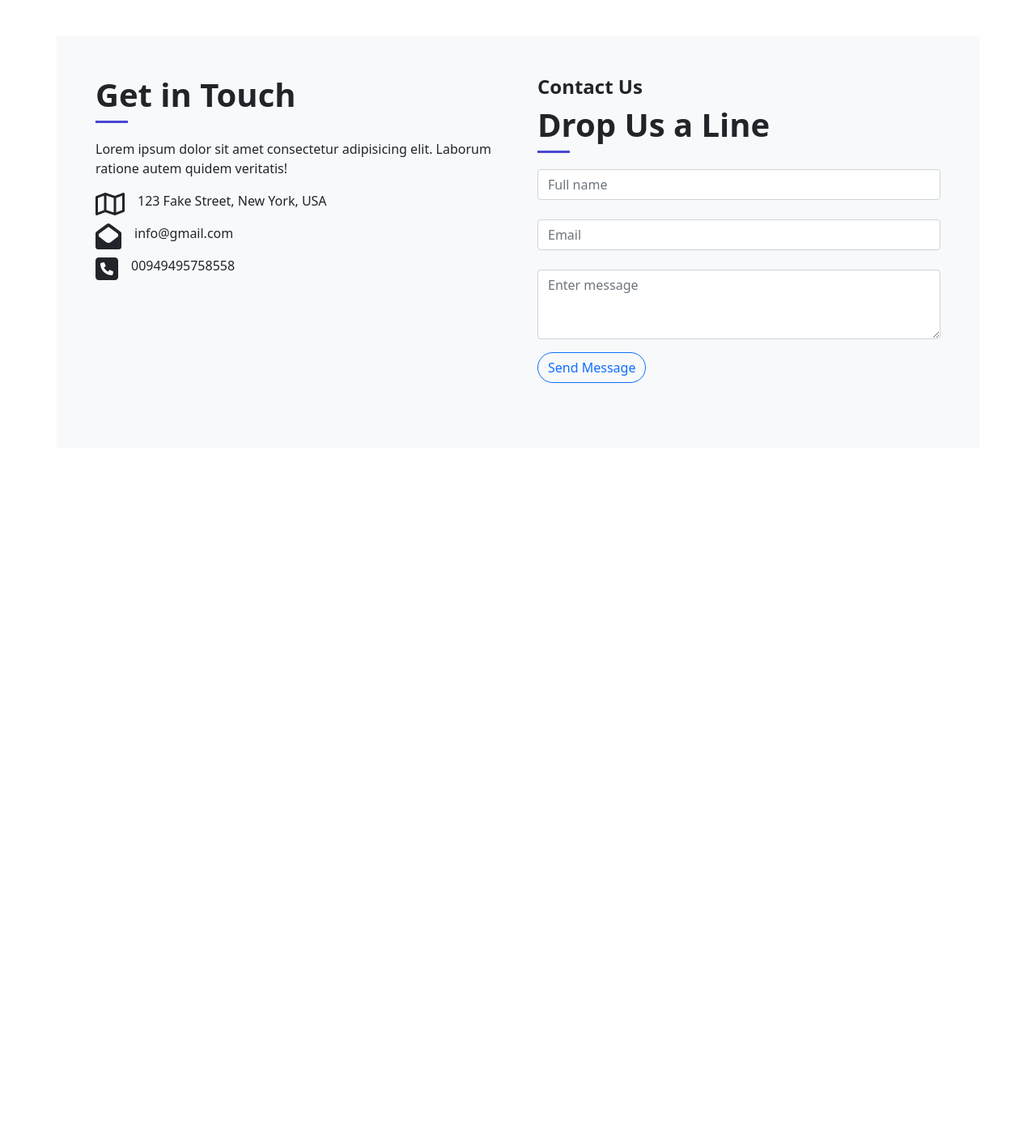
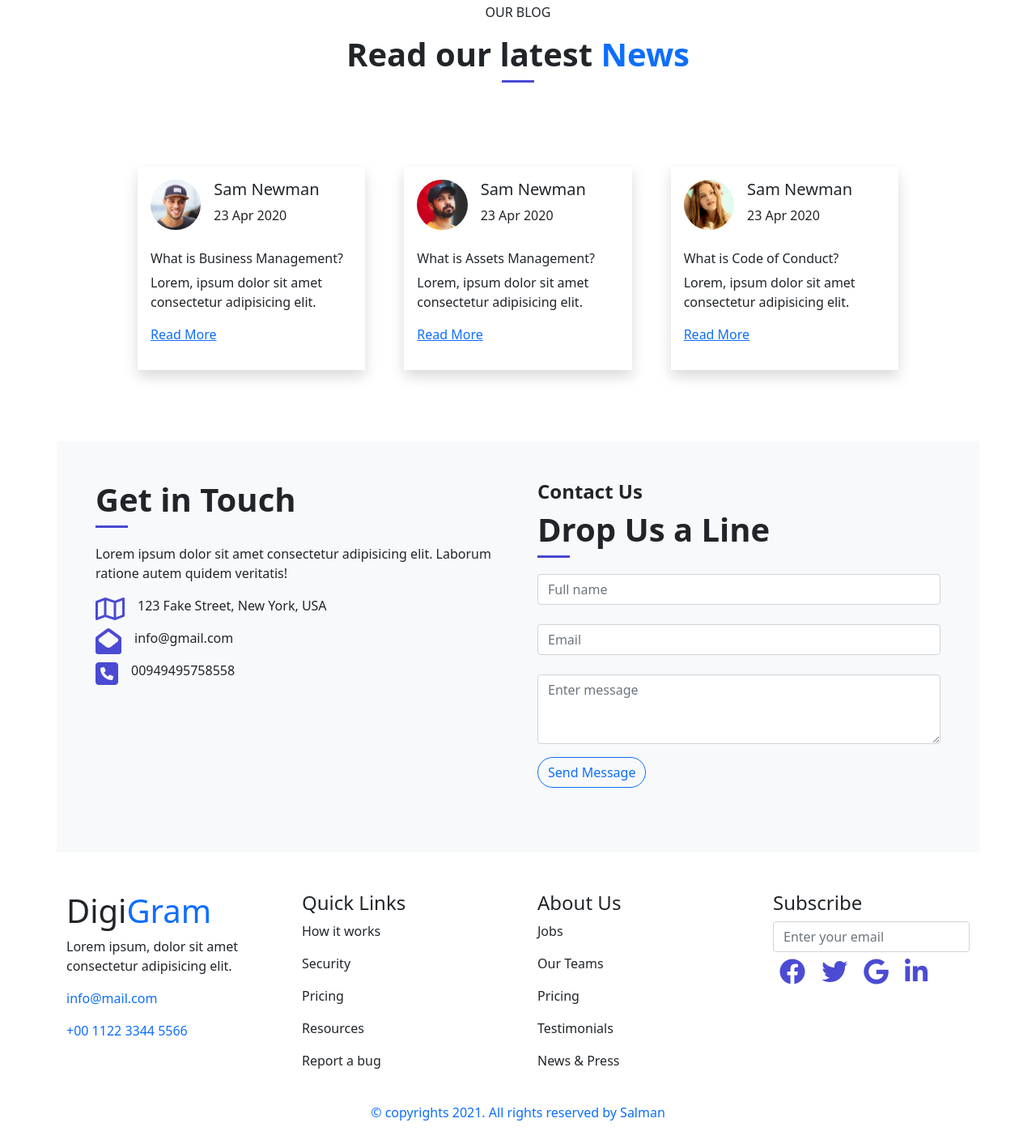
Before and after one commit to Mahmudur-Rahman-Salman/DigiGram, a plain HTML site: page index.html in a window 1280 px wide. Shown: the part 3184-4597 px from the top of the page at 81% size. Before the commit the page ends 3785 px from the top, so only its background shows below. Drawn offline with nearby package versions, Linux system fonts and the light colour scheme.

Commit message:
full complete

```diff
--- a/index.html
+++ b/index.html
@@ -175,22 +175,27 @@
             <div
                 style="width: 40px; height: 3px; background-color: rgba(18, 18, 199, 0.76); margin: 0 auto;margin-bottom: 20px;">
             </div>
-            <div class="row" style="margin:30px;">
-                <div class="col-12 col-md-6 col-lg-4 text-center shadow border rounded-3 p-5">
+            <div class="row g-5">
+                <div class="col-12 col-md-6 col-lg-4 text-center">
+                    <div class="shadow p-5">
                         <p><i class="fas fa-users fa-3x"></i></p>
                         <h4>MEMBERSHIP</h4>
                         <h3><sup>$</sup>30</h3>
                         <p>Choose the plan that right for you</p>
                         <button class="btn btn-outline-secondary rounded-pill">Choose Plan</button>
                     </div>
-                <div class="col-12 col-md-6 col-lg-4 text-center shadow border rounded-3 p-5 bg-primary text-white">
+                </div>
+                <div class="col-12 col-md-6 col-lg-4 text-center ">
+                    <div class="shadow bg-primary text-white p-5">
                         <p><i class="fas fa-building fa-3x"></i></p>
                         <h4>DEDICATED</h4>
                         <h3><sup>$</sup>60</h3>
                         <p>Choose the plan that right for you</p>
                         <button class="btn btn-outline-danger rounded-pill">Choose Plan</button>
                     </div>
-                <div class="col-12 col-md-6 col-lg-4 text-center shadow border rounded-3 p-5">
+                </div>
+                <div class="col-12 col-md-6 col-lg-4 text-center">
+                    <div class="shadow p-5">
                         <p><i class="fas fa-rocket fa-3x"></i></p>
                         <h4>PRIVATE</h4>
                         <h3><sup>$</sup>90</h3>
@@ -198,7 +203,72 @@
                         <button class="btn btn-outline-secondary rounded-pill">Choose Plan</button>
                     </div>
                 </div>
+            </div>
         </section>
+        <section class="container">
+            <p class="text-center">OUR BLOG</p>
+            <h1 class="fw-bold text-center">Read our latest <span class="text-primary">News</span></h1>
+            <div style="width: 40px; height: 3px; background-color: rgba(18, 18, 199, 0.76); margin:0 auto;">
+            </div>
+            <div class="row m-5 p-3 g-3">
+                <div class="col-12 col-md-6 col-lg-4 p-4">
+                    <div class="shadow p-3">
+                        <div class="d-flex">
+                            <div class="w-25 me-3">
+                                <img src="/img/person/person_1.jpg" class="img-fluid rounded-circle" alt="person">
+                            </div>
+                            <div>
+                                <h5>Sam Newman</h5>
+                                <p>23 Apr 2020</p>
+                            </div>
+                        </div>
+                        <div class="my-3">
+                            <h6>What is Business Management?</h6>
+                            <p>Lorem, ipsum dolor sit amet <br> consectetur adipisicing elit.</p>
+                            <a href="#">Read More</a>
+                        </div>
+                    </div>
+                </div>
+                <div class="col-12 col-md-6 col-lg-4  p-4">
+                    <div class="shadow p-3">
+                        <div class="d-flex">
+                            <div class="w-25 me-3">
+                                <img src="/img/person/person_2.jpg" class="img-fluid rounded-circle" alt="person">
+                            </div>
+                            <div>
+                                <h5>Sam Newman</h5>
+                                <p>23 Apr 2020</p>
+                            </div>
+                        </div>
+                        <div class="my-3">
+                            <h6>What is Assets Management?</h6>
+                            <p>Lorem, ipsum dolor sit amet <br> consectetur adipisicing elit.</p>
+                            <a href="#">Read More</a>
+                        </div>
+                    </div>
+                </div>
+                <div class="col-12 col-md-6 col-lg-4 p-4">
+                    <div class="shadow p-3">
+                        <div class="d-flex">
+                            <div class="w-25 me-3">
+                                <img src="/img/person/person_3.jpg" class="img-fluid rounded-circle" alt="person">
+                            </div>
+                            <div>
+                                <h5>Sam Newman</h5>
+                                <p>23 Apr 2020</p>
+                            </div>
+                        </div>
+                        <div class="my-3">
+                            <h6>What is Code of Conduct?</h6>
+                            <p>Lorem, ipsum dolor sit amet <br> consectetur adipisicing elit.</p>
+                            <a href="#">Read More</a>
+                        </div>
+                    </div>
+                </div>
+
+            </div>
+        </section>
+
 
         <section class="container my-5 py-5 bg-light p-5">
             <div class="row g-5">
@@ -211,17 +281,17 @@
                         Laborum ratione autem quidem veritatis!</p>
                     <div>
                         <div class="d-flex">
-                            <i class="far fa-map fa-2x"></i>
+                            <i class="far fa-map fa-2x" style="color: rgba(18, 18, 199, 0.76);"></i>
                             <address class="ms-3">
                                 123 Fake Street, New York, USA
                             </address>
                         </div>
                         <div class="d-flex">
-                            <i class="fas fa-envelope-open fa-2x"></i>
+                            <i class="fas fa-envelope-open fa-2x" style="color: rgba(18, 18, 199, 0.76);"></i>
                             <p class="ms-3">info@gmail.com</p>
                         </div>
                         <div class="d-flex">
-                            <i class="fas fa-phone-square fa-2x"></i>
+                            <i class="fas fa-phone-square fa-2x" style="color: rgba(18, 18, 199, 0.76);"></i>
                             <p class="ms-3">00949495758558</p>
                         </div>
                     </div>
@@ -238,15 +308,54 @@
                             <br>
                             <input type="email" class="form-control" id="inputEmail4" placeholder="Email">
                             <br>
-                            <textarea placeholder="Enter message" class="form-control" id="exampleFormControlTextarea1" rows="3"></textarea>
+                            <textarea placeholder="Enter message" class="form-control" id="exampleFormControlTextarea1"
+                                rows="3"></textarea>
                             <button class="btn btn-outline-primary rounded-pill my-3">Send Message</button>
                         </div>
                     </div>
                 </div>
             </div>
         </section>
+
     </main>
 
+    <footer class="container">
+        <div class="row g-5">
+            <div class="col-12 col-md-6 col-lg-3">
+                <h1>Digi<span class="text-primary">Gram</span></h1>
+                <p>Lorem ipsum, dolor sit amet<br>consectetur adipisicing elit.</p>
+                <p class="text-primary">info@mail.com</p>
+                <p class="text-primary">+00 1122 3344 5566</p>
+            </div>
+            <div class="col-12 col-md-6 col-lg-3">
+                <h4>Quick Links</h4>
+                <p>How it works</p>
+                <p>Security</p>
+                <p>Pricing</p>
+                <p>Resources</p>
+                <p>Report a bug</p>
+            </div>
+            <div class="col-12 col-md-6 col-lg-3">
+                <h4>About Us</h4>
+                <p>Jobs</p>
+                <p>Our Teams</p>
+                <p>Pricing</p>
+                <p>Testimonials</p>
+                <p>News & Press</p>
+            </div>
+            <div class="col-12 col-md-6 col-lg-3">
+                <h4>Subscribe</h4>
+                <input type="email" class="form-control" placeholder="Enter your email">
+                <div>
+                    <a href="#"><i class="fab fa-facebook fa-2x m-2" style="color: rgba(18, 18, 199, 0.76);"></i></a>
+                    <a href="#"><i class="fab fa-twitter fa-2x m-2" style="color: rgba(18, 18, 199, 0.76);"></i></a>
+                    <a href="#"><i class="fab fa-google fa-2x m-2" style="color: rgba(18, 18, 199, 0.76);"></i></a>
+                    <a href="#"><i class="fab fa-linkedin-in fa-2x m-2" style="color: rgba(18, 18, 199, 0.76);"></i></a>
+                </div>
+            </div>
+        </div>
+        <p class="text-center text-primary p-4">© copyrights 2021. All rights reserved by Salman</p>
+    </footer>
 
 
 
```
Lines whose indentation alone changed are shown as unchanged.
